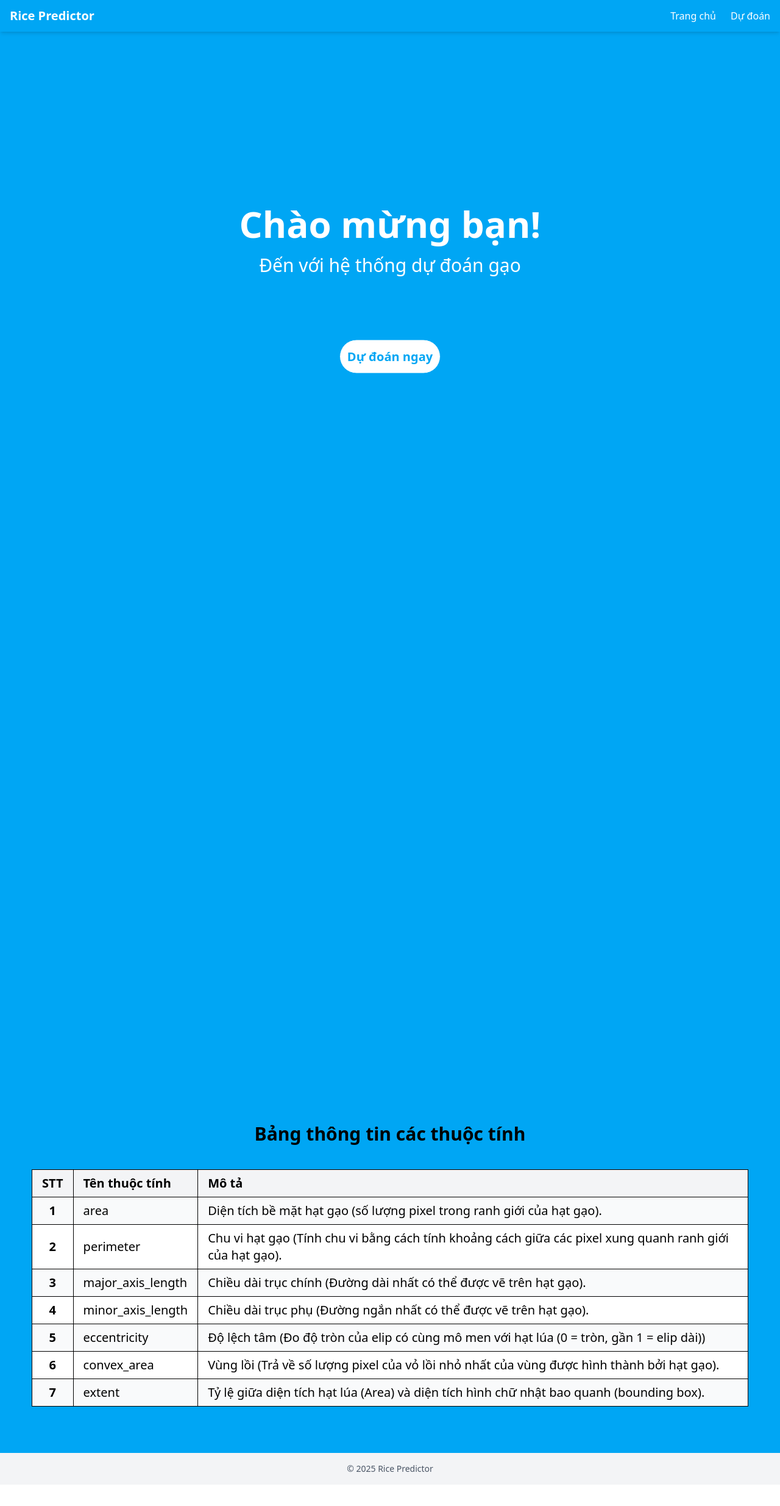
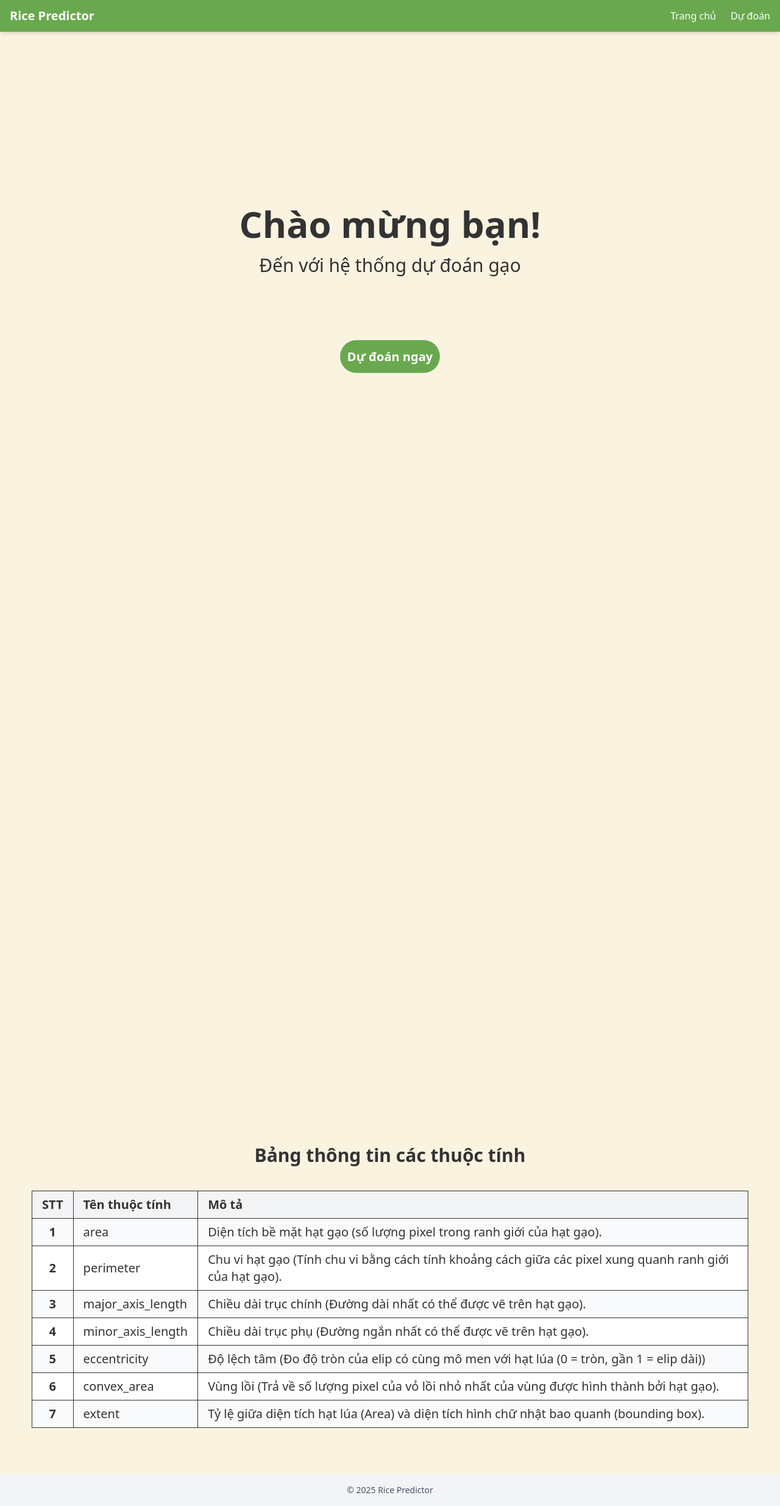
Before and after one commit to TriKhai/rice_predict, a React (Vite) app in the folder frontend/app/: page /home in a window 1280 px wide. Shown: the whole page at 61% size. Before the commit the page ends 2434 px from the top, so only its background shows below. Built offline with nearby package versions, Linux system fonts and the light colour scheme; no server answers.

Commit message:
Chinh sua mau nen v2

```diff
--- a/frontend/app/src/components/home/HomeBanner.tsx
+++ b/frontend/app/src/components/home/HomeBanner.tsx
@@ -4,11 +4,11 @@ import { Parallax } from "react-scroll-parallax";
 const HomeBanner = () => {
   return (
     <Parallax speed={-10} >
-        <div className="text-center text-white h-screen items-center justify-center flex">
+        <div className="text-center text-[#333333] h-screen items-center justify-center flex">
             <div className="">
                 <p className="md:text-[60px] text-[30px] font-bold">Chào mừng bạn!</p>
                 <p className="md:text-[30px] text-[15px] mb-[50px]">Đến với hệ thống dự đoán gạo</p>
-                <Link to='/predict' className=""><button className="mt-[50px] md:text-[20px] text-[10px] p-3 border rounded-full bg-white text-sky-500 font-bold">Dự đoán ngay</button></Link>
+                <Link to='/predict' className=""><button className="mt-[50px] md:text-[20px] text-[10px] p-3 border rounded-full bg-[#6AA84F] text-white font-bold">Dự đoán ngay</button></Link>
             </div>
         </div>
     </Parallax>
--- a/frontend/app/src/components/home/IntroRiceComponent.tsx
+++ b/frontend/app/src/components/home/IntroRiceComponent.tsx
@@ -5,8 +5,8 @@ const IntroRiceComponent = () => {
   return (
     <Parallax opacity={[0, 2]} startScroll={300} endScroll={800}>
         <Parallax opacity={[1, 0]}  startScroll={900} endScroll={1200}>
-            <p className="text-[30px] text-center m-10 font-bold">Tổng quan về 2 loại gạo Cammeo và Osmancik</p>
-            <div className="h-screen md:grid md:grid-cols-2 ">
+            <p className="text-4xl text-center m-10 font-bold text-[#333333] p-5">Tổng quan về 2 loại gạo Cammeo và Osmancik</p>
+            <div className="h-screen md:grid md:grid-cols-2 text-[#333333]">
                 <div className="text-3xl text-justify">
                     Trong số các loại gạo đã được chứng nhận được trồng ở Thổ Nhĩ Kỳ, giống Osmancik
                     với diện tích gieo trồng lớn kể từ năm 1997 và giống Cammeo được trồng từ năm 2014
--- a/frontend/app/src/components/home/VariablesTableComponent.tsx
+++ b/frontend/app/src/components/home/VariablesTableComponent.tsx
@@ -13,8 +13,8 @@ const VariablesTableComponent = () => {
 
   return (
     <Parallax speed={0} opacity={[0, 2]} startScroll={1100} endScroll={1500}>
-        <p className="text-3xl text-center m-10 font-bold">Bảng thông tin các thuộc tính</p>
-        <div className=" overflow-y-auto px-4">
+        <p className="text-3xl text-center m-10 font-bold text-[#333333]">Bảng thông tin các thuộc tính</p>
+        <div className=" overflow-y-auto px-4 text-[#333333]">
             <table className="w-full border m-auto text-xl">
                 <thead className="bg-gray-100 text-left">
                 <tr>
--- a/frontend/app/src/components/layout/Header.tsx
+++ b/frontend/app/src/components/layout/Header.tsx
@@ -6,7 +6,7 @@ const Header: React.FC = () => {
   const [menuOpen, setMenuOpen] = useState(false);
 
   return (
-    <header className="bg-sky-500 text-white shadow-md w-full fixed z-99">
+    <header className="bg-[#6AA84F] text-white shadow-md w-full fixed z-99">
       <div className="max-w-7xl mx-auto px-4 py-3 flex justify-between items-center">
         <Link to="/" className="text-xl font-bold">
           Rice Predictor
--- a/frontend/app/src/pages/Home/Home.tsx
+++ b/frontend/app/src/pages/Home/Home.tsx
@@ -1,7 +1,7 @@
 // src/pages/Home.tsx
 import { useEffect} from 'react';
 import axiosClient from '../../config/axios';
-import HomeBanner from '../../components/home/homeBanner';
+import HomeBanner from '../../components/home/HomeBanner';
 import IntroRiceComponent from '../../components/home/IntroRiceComponent';
 import VariablesTableComponent from '../../components/home/VariablesTableComponent';
 
--- a/frontend/app/src/pages/MainPage.tsx
+++ b/frontend/app/src/pages/MainPage.tsx
@@ -6,7 +6,7 @@ import { ParallaxProvider } from 'react-scroll-parallax';
 
 const MainPage: React.FC = () => {
   return (
-    <div className="flex flex-col min-h-screen bg-sky-500">
+    <div className="flex flex-col min-h-screen bg-[#FAF3E0]">
       <ParallaxProvider>
         <Header />
         <div className="flex-1 container mx-auto mt-10">
--- a/frontend/app/src/pages/Predict/PredictPage.tsx
+++ b/frontend/app/src/pages/Predict/PredictPage.tsx
@@ -172,11 +172,11 @@ const PredictPage: React.FC = () => {
   return (
     <div className="max-w-xl mx-auto p-6 space-y-4">
 
-      <h2 className="text-2xl font-bold mb-4 text-center text-white">Dự đoán loại gạo</h2>
+      <h2 className="text-2xl font-bold mb-4 text-center">Dự đoán loại gạo</h2>
       <form onSubmit={formik.handleSubmit} className="space-y-4">
         {inputs.map(({ key, name, desc, hint }) => (
           <div key={key}>
-            <label className="block capitalize font-medium text-white" title={desc}>
+            <label className="block capitalize font-medium" title={desc}>
               {name} ({hint}):
             </label>
             <input
@@ -197,7 +197,7 @@ const PredictPage: React.FC = () => {
           </div>
         ))}
         <div>
-          <label className="block font-medium text-white">Chọn mô hình:</label>
+          <label className="block font-medium">Chọn mô hình:</label>
           <select
             value={model}
             onChange={(e) => setModel(e.target.value)}
```
